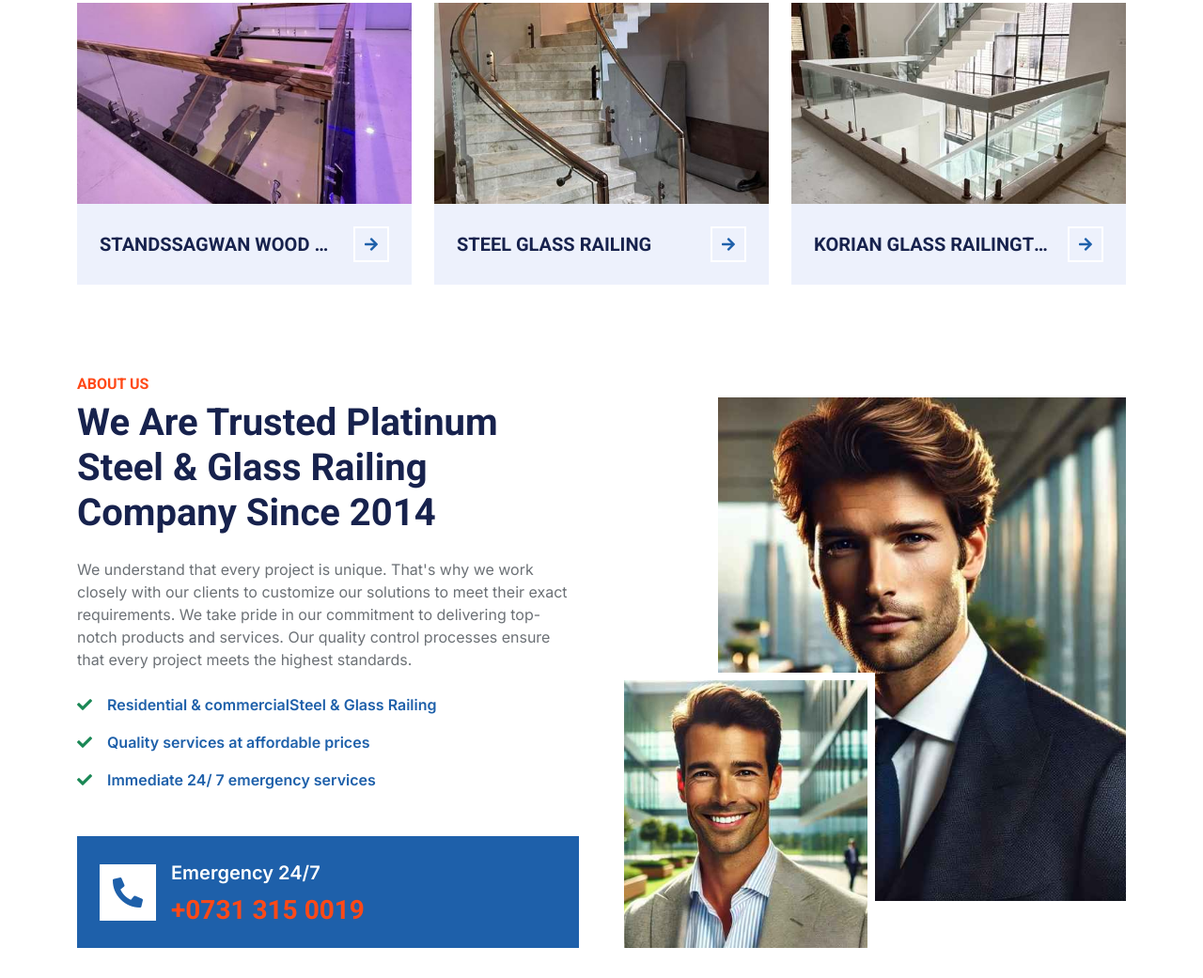
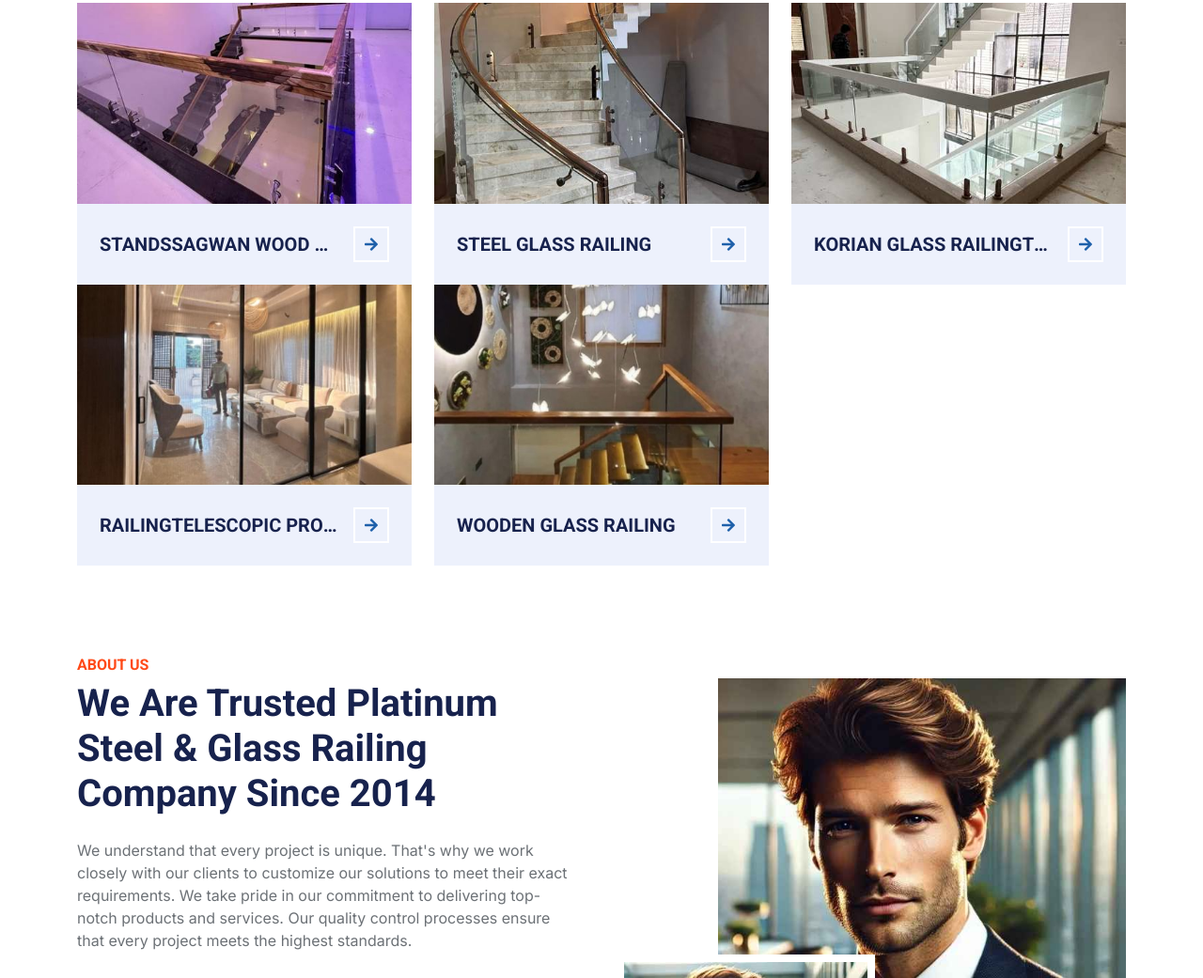
Before and after one commit to aniket7723/platinumsteel, a plain HTML site: page index.html in a window 1280 px wide. Shown: the part 972-2013 px from the top of the page at 94% size. Drawn offline with nearby package versions, Linux system fonts and the light colour scheme.

Commit message:
added 2 more services

```diff
--- a/index.html
+++ b/index.html
@@ -183,6 +183,28 @@
                     </div>
                     <div class="d-flex align-items-center justify-content-between bg-light p-4">
                         <h5 class="text-truncate me-3 mb-0">KORIAN GLASS RAILINGTELESCOPIC</h5>
+                        <a class="btn btn-square btn-outline-primary border-2 border-white flex-shrink-0" href=""><i class="fa fa-arrow-right"></i></a>
+                    </div>
+                </div>
+            </div>
+        </div>
+        <div class="container">
+            <div class="row g-4">
+                <div class="col-lg-4 col-md-6 service-item-top wow fadeInUp" data-wow-delay="0.1s">
+                    <div class="overflow-hidden">
+                        <img class="img-fluid w-100 h-100" src="img/service-4.jpg" alt="">
+                    </div>
+                    <div class="d-flex align-items-center justify-content-between bg-light p-4">
+                        <h5 class="text-truncate me-3 mb-0">RAILINGTELESCOPIC PROFILE PARTITION</h5>
+                        <a class="btn btn-square btn-outline-primary border-2 border-white flex-shrink-0" href=""><i class="fa fa-arrow-right"></i></a>
+                    </div>
+                </div>
+                <div class="col-lg-4 col-md-6 service-item-top wow fadeInUp" data-wow-delay="0.3s">
+                    <div class="overflow-hidden">
+                        <img class="img-fluid w-100 h-100" src="img/service-5.jpg" alt="">
+                    </div>
+                    <div class="d-flex align-items-center justify-content-between bg-light p-4">
+                        <h5 class="text-truncate me-3 mb-0">WOODEN GLASS RAILING</h5>
                         <a class="btn btn-square btn-outline-primary border-2 border-white flex-shrink-0" href=""><i class="fa fa-arrow-right"></i></a>
                     </div>
                 </div>
```
Also changed, not shown: img/service-4.jpg (added), img/service-5.jpg (added).
